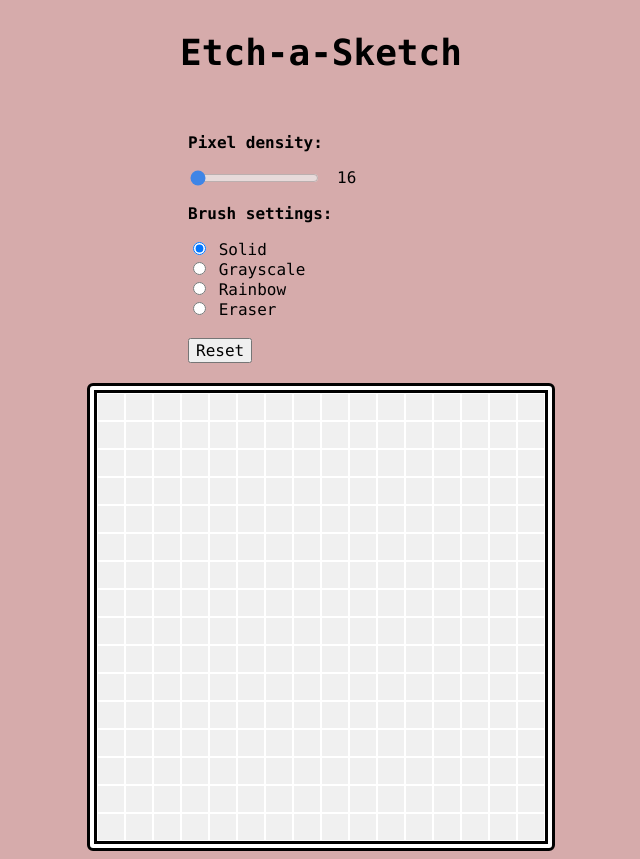
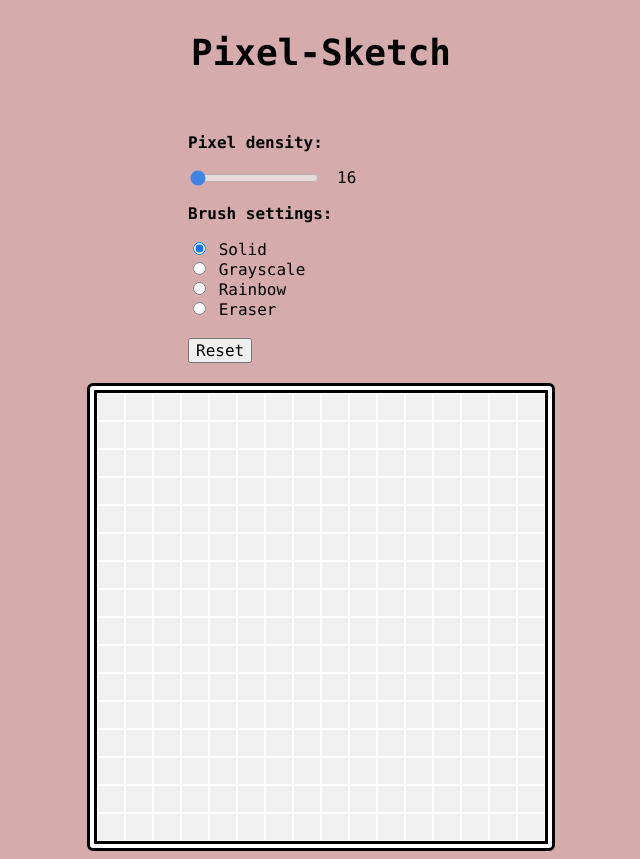
Before and after one commit to thuynh1/Pixel-Sketch, a plain HTML site: page index.html in a window 1280 px wide. Shown: the whole page, without its empty margins (319-959 px from the left). Drawn offline with Linux system fonts and the light colour scheme.

Commit message:
Renamed project

```diff
--- a/index.html
+++ b/index.html
@@ -2,11 +2,11 @@
 <html lang="en">
 <head>
     <meta charset="UTF-8">
-    <title>Etch-a-Sketch</title>
+    <title>Pixel-Sketch</title>
     <link rel="stylesheet" href="style.css">
 </head>
 <body>
-    <h1>Etch-a-Sketch</h1>
+    <h1>Pixel-Sketch</h1>
     <div class="control">
         <div>
             <p><b>Pixel density:</b></p>
```
Also changed, not shown: 1 other file.
